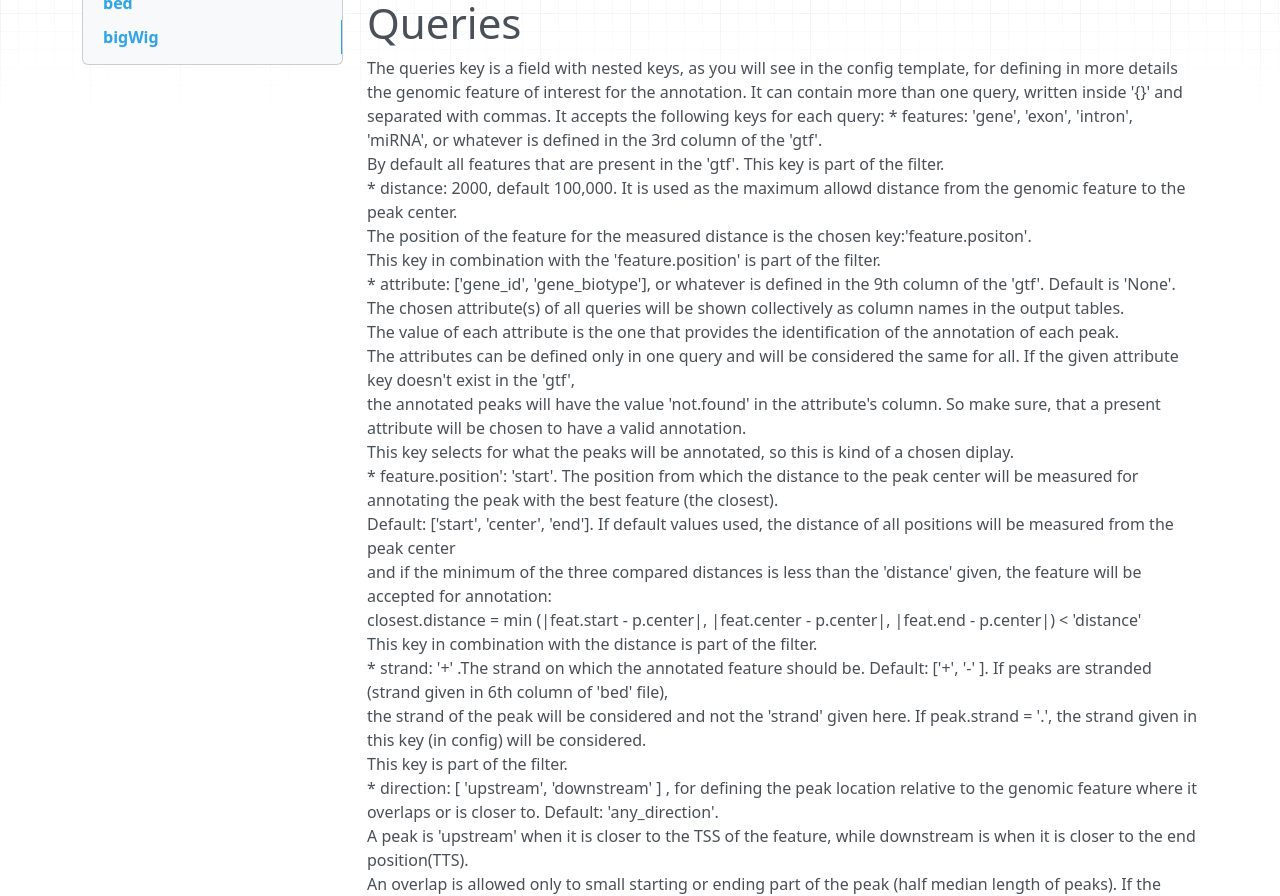
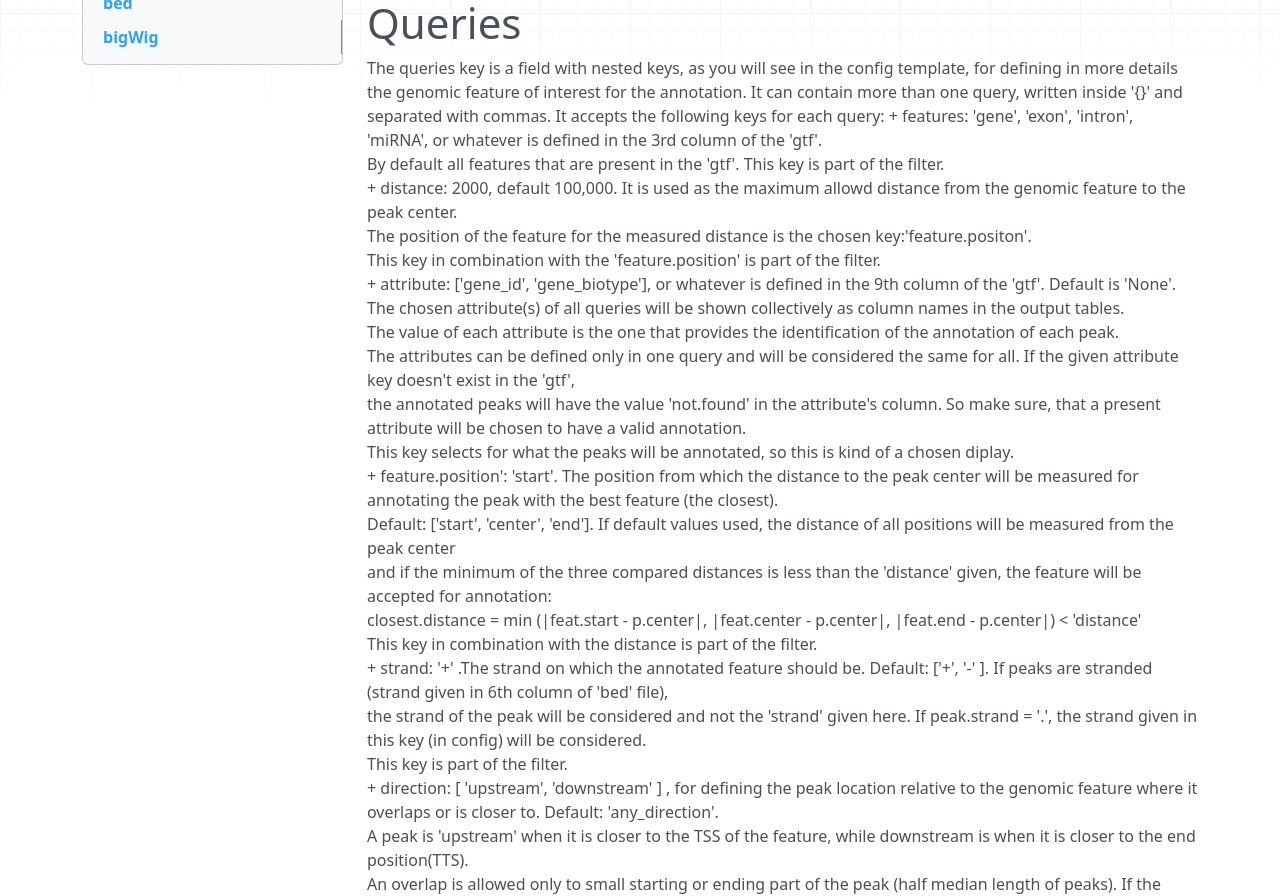
Before and after one commit to loosolab/UROPA, an MkDocs documentation site: the page built from docs/config.md, in a window 1280 px wide and 1400 px high, scrolled down 523 px. Shown: the part 203-1099 px from the top of the window. Built offline with MkDocs 1.6.1, drawn with Linux system fonts in a browser that asks for light colours; nearby versions of some CDN libraries; old or Windows-style settings are respelled for this version of MkDocs.

Commit message:
Fixed query item problem with other item marks

```diff
--- a/docs/config.md
+++ b/docs/config.md
@@ -9,29 +9,30 @@ By default, 'internal.feature' and 'priority' are false. But all keys are furthe
 In a basic annotation, only the gtf and bed keys are specified, UROPA can annotate the peaks provided in the bed file by all possible feature types represented in the gtf file within a distance of max 100,000 bp.
 #Queries
 The queries key is a field with nested keys, as you will see in the config template, for defining in more details the genomic feature of interest for the annotation. It can contain more than one query, written inside '{}' and separated with commas. It accepts the following keys for each query:
-* features: 'gene', 'exon', 'intron', 'miRNA', or whatever is defined in the 3rd column of the 'gtf'.
++ features: 'gene', 'exon', 'intron', 'miRNA', or whatever is defined in the 3rd column of the 'gtf'.
 By default all features that are present in the 'gtf'. This key is part of the filter.
-* distance: 2000, default 100,000. It is used as the maximum allowd distance from the genomic feature to the peak center.
++ distance: 2000, default 100,000. It is used as the maximum allowd distance from the genomic feature to the peak center.
 The position of the feature for the measured distance is the chosen key:'feature.positon'.
 This key in combination with the 'feature.position' is part of the filter.
-* attribute: ['gene_id', 'gene_biotype'], or whatever is defined in the 9th column of the 'gtf'. Default is 'None'.
++ attribute: ['gene_id', 'gene_biotype'], or whatever is defined in the 9th column of the 'gtf'. Default is 'None'.
 The chosen attribute(s) of all queries will be shown collectively as column names in the output tables.
 The value of each attribute is the one that provides the identification of the annotation of each peak.
 The attributes can be defined only in one query and will be considered the same for all. If the given attribute key doesn't exist in the 'gtf',
 the annotated peaks will have the value 'not.found' in the attribute's column. So make sure, that a present attribute will be chosen to have a valid annotation.
 This key selects for what the peaks will be annotated, so this is kind of a chosen diplay.
-* feature.position': 'start'. The position from which the distance to the peak center will be measured for annotating the peak with the best feature (the closest).
++ feature.position': 'start'. The position from which the distance to the peak center will be measured for annotating the peak with the best feature (the closest).
 Default:  ['start', 'center', 'end']. If default values used, the distance of all positions will be measured from the peak center
 and if the minimum of the three compared distances is less than the 'distance' given, the feature will be accepted for annotation:
 closest.distance = min (|feat.start - p.center|, |feat.center - p.center|, |feat.end - p.center|)   < 'distance'
 This key in combination with the distance is part of the filter.
-* strand: '+' .The strand on which the annotated feature should be. Default: ['+', '-' ]. If peaks are stranded (strand given in 6th column of 'bed' file),
++ strand: '+' .The strand on which the annotated feature should be. Default: ['+', '-' ]. If peaks are stranded (strand given in 6th column of 'bed' file),
 the strand of the peak will be considered and not the 'strand' given here. If peak.strand = '.', the strand given in this key (in config) will be considered.
 This key is part of the filter.
-* direction: [ 'upstream', 'downstream' ] , for defining the peak location relative to the genomic feature where it overlaps or is closer to. Default: 'any_direction'.
++ direction: [ 'upstream', 'downstream' ] , for defining the peak location relative to the genomic feature where it overlaps or is closer to. Default: 'any_direction'.
 A peak is 'upstream' when it is closer to the TSS of the feature, while downstream is when it is closer to the end position(TTS).
 An overlap is allowed only to small starting or ending part of the peak (half median length of peaks). If the direction of the feature doesn't agree with the demanded 'direction',
 the peak will not be annotated, but will be instead shown as 'NA' in the output tables. This key is part of the filter.
+
 #priority:
 The priority can be 'T', 'True', 'F', 'False', 'Y', 'Yes', 'N', or 'No', default is 'False'. This key is useful when more than one query is defined. If it is defined as 'True',
 a peak can be annotated according to the second query, only if a feature matching to the first query is not found. Analogous for further queries.
```
